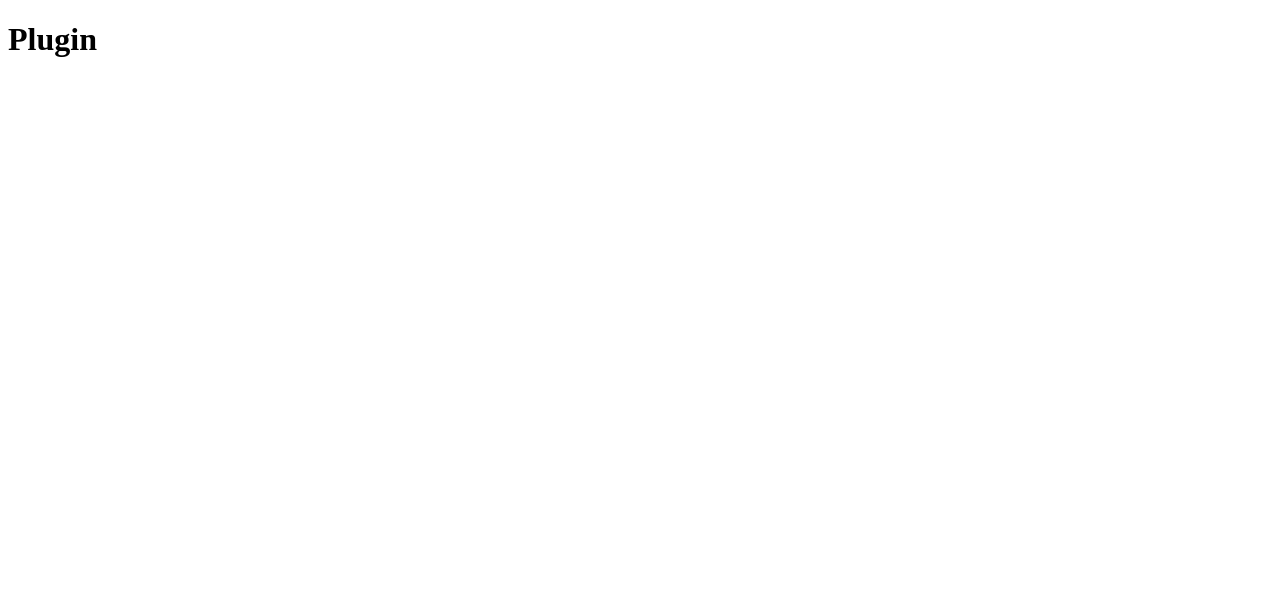
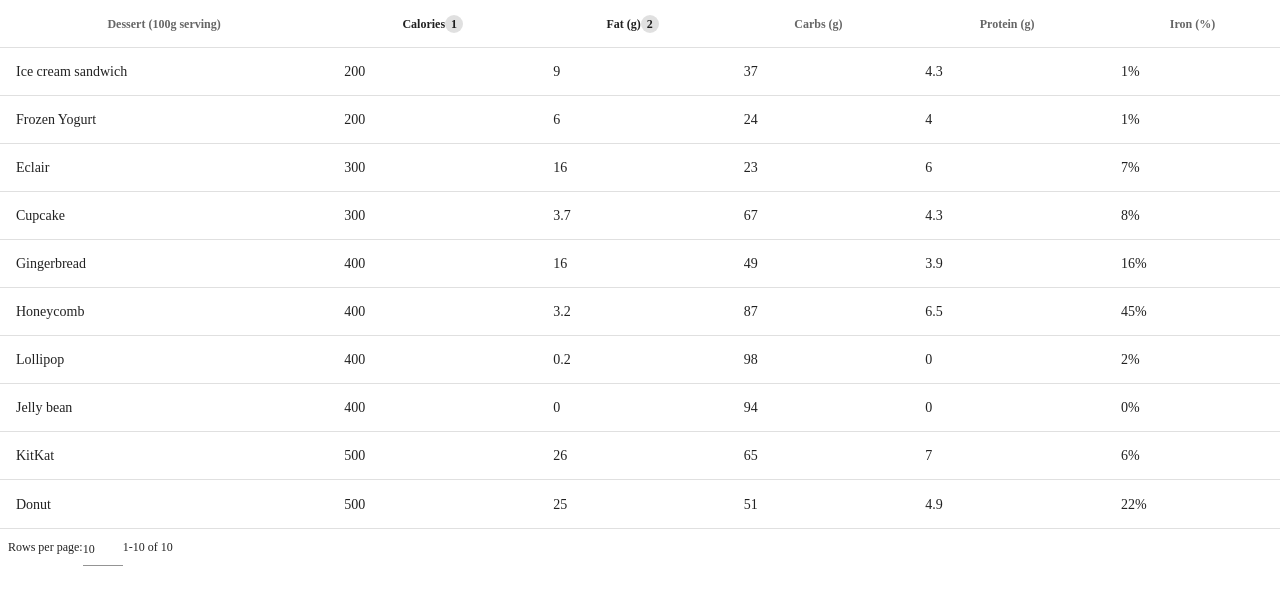
Before and after one commit to benwinding/vuetify-datatable-extended, a Vue app: page / in a window 1280 px wide. Shown: the top 592 px of the page. Built offline with nearby package versions, Linux system fonts and the light colour scheme; the HTML template or start-up script is replaced by a standard one.

Commit message:
working with v-datatable

```diff
--- a/package.json
+++ b/package.json
@@ -4,6 +4,9 @@
   "private": true,
   "main": "src/plugin/index.js",
   "dependencies": {
-    "vue": "^2.6.11"
+    "sass": "^1.26.7",
+    "sass-loader": "^8.0.2",
+    "vue": "^2.6.11",
+    "vuetify": "^2.2.31"
   }
 }
--- a/src/App.vue
+++ b/src/App.vue
@@ -1,13 +1,117 @@
 <template>
   <div id="app">
-    <my-comp></my-comp>
+    <v-data-table-extended
+      :headers="headers"
+      :items="desserts"
+      :sort-by="['calories', 'fat']"
+      :sort-desc="[false, true]"
+      multi-sort
+      class="elevation-1"
+    >
+    </v-data-table-extended>
   </div>
 </template>
 
 <script>
 export default {
-  name: "App",
-  created() {
+  data() {
+    return {
+      headers: [
+        {
+          text: "Dessert (100g serving)",
+          align: "start",
+          sortable: false,
+          value: "name",
+        },
+        { text: "Calories", value: "calories" },
+        { text: "Fat (g)", value: "fat" },
+        { text: "Carbs (g)", value: "carbs" },
+        { text: "Protein (g)", value: "protein" },
+        { text: "Iron (%)", value: "iron" },
+      ],
+      desserts: [
+        {
+          name: "Frozen Yogurt",
+          calories: 200,
+          fat: 6.0,
+          carbs: 24,
+          protein: 4.0,
+          iron: "1%",
+        },
+        {
+          name: "Ice cream sandwich",
+          calories: 200,
+          fat: 9.0,
+          carbs: 37,
+          protein: 4.3,
+          iron: "1%",
+        },
+        {
+          name: "Eclair",
+          calories: 300,
+          fat: 16.0,
+          carbs: 23,
+          protein: 6.0,
+          iron: "7%",
+        },
+        {
+          name: "Cupcake",
+          calories: 300,
+          fat: 3.7,
+          carbs: 67,
+          protein: 4.3,
+          iron: "8%",
+        },
+        {
+          name: "Gingerbread",
+          calories: 400,
+          fat: 16.0,
+          carbs: 49,
+          protein: 3.9,
+          iron: "16%",
+        },
+        {
+          name: "Jelly bean",
+          calories: 400,
+          fat: 0.0,
+          carbs: 94,
+          protein: 0.0,
+          iron: "0%",
+        },
+        {
+          name: "Lollipop",
+          calories: 400,
+          fat: 0.2,
+          carbs: 98,
+          protein: 0,
+          iron: "2%",
+        },
+        {
+          name: "Honeycomb",
+          calories: 400,
+          fat: 3.2,
+          carbs: 87,
+          protein: 6.5,
+          iron: "45%",
+        },
+        {
+          name: "Donut",
+          calories: 500,
+          fat: 25.0,
+          carbs: 51,
+          protein: 4.9,
+          iron: "22%",
+        },
+        {
+          name: "KitKat",
+          calories: 500,
+          fat: 26.0,
+          carbs: 65,
+          protein: 7,
+          iron: "6%",
+        },
+      ],
+    };
   },
 };
 </script>
--- a/src/main.js
+++ b/src/main.js
@@ -1,10 +1,16 @@
 import Vue from "vue";
 import App from "./App";
+
+import "vuetify/dist/vuetify.min.css";
+import Vuetify from "vuetify";
+
 import myPlugin from "./plugin/index.js";
 
+Vue.use(Vuetify)
 Vue.use(myPlugin);
 
 new Vue({
   el: "#app",
+  vuetify: new Vuetify(),
   render: (h) => h(App),
 });
--- a/src/plugin/index.js
+++ b/src/plugin/index.js
@@ -1,23 +1,8 @@
-// plugin.js
 import Component from "./plugin.vue";
 
 // This exports the plugin object.
 export default {
-  // The install method will be called with the Vue constructor as
-  // the first argument, along with possible options
   install(Vue) {
-    // Add or modify global methods or properties.
-    Vue.yourMethod = (value) => value;
-    // Add a component or directive to your plugin, so it will be installed globally to your project.
-    Vue.component("my-comp", Component);
-    // Add `Vue.mixin()` to inject options to all components.
-    Vue.mixin({
-      // Add component lifecycle hooks or properties.
-      created() {
-        console.log("Hello from created hook!");
-      },
-    });
-    // Add Vue instance methods by attaching them to Vue.prototype.
-    Vue.prototype.$myProperty = "This is a Vue instance property.";
+    Vue.component("v-data-table-extended", Component);
   },
 };
--- a/src/plugin/plugin.vue
+++ b/src/plugin/plugin.vue
@@ -1,10 +1,16 @@
 <template>
-  <h1>Plugin</h1>
+  <div>
+    <v-data-table
+      v-bind="$attrs"
+    >
+      <slot></slot>
+    </v-data-table>
+  </div>
 </template>
 
 <script>
 export default {
-
+  props: ['filter']
 }
 </script>
 
```
Also changed, not shown: 1 other file (tests, documents, lock files or other folders).
